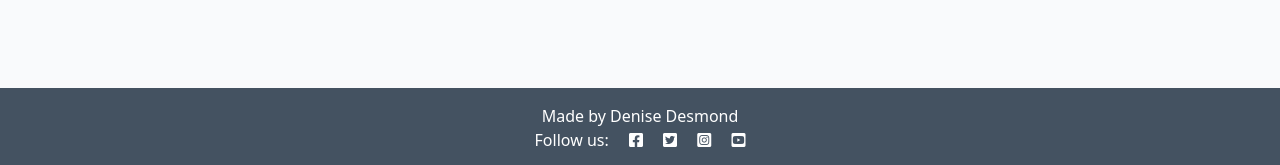
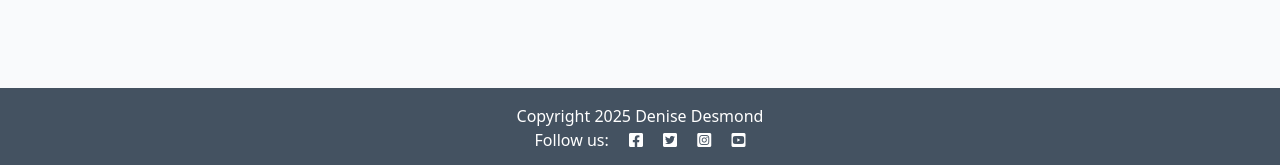
Before and after one commit to Dee-Des/record_reviews, a Django app: page / in a window 1280 px wide. Shown: the part 632-797 px from the top of the page. Run offline with Django 4.2, Linux system fonts and the light colour scheme; data that the repository does not hold is empty.

Commit message:
add copyright to base.html file

```diff
--- a/templates/base.html
+++ b/templates/base.html
@@ -61,7 +61,11 @@ reviews by vinyl enthusiasts
 
     <!-- Footer -->
     <footer class="footer mt-auto py-3 dark-bg">
-        <p class="m-0 text-center text-white">Made by Denise Desmond</p>
+        <p class="m-0 text-center text-white">
+            {% block copyright %}
+            Copyright 2025 Denise Desmond
+            {% endblock copyright %}
+        </p>
         <p class="m-0 text-center text-white">Follow us: <i class="fab fa-facebook-square ms-3"></i>
             <i class="fab fa-twitter-square ms-3"></i>
             <i class="fab fa-instagram-square ms-3"></i>
```
